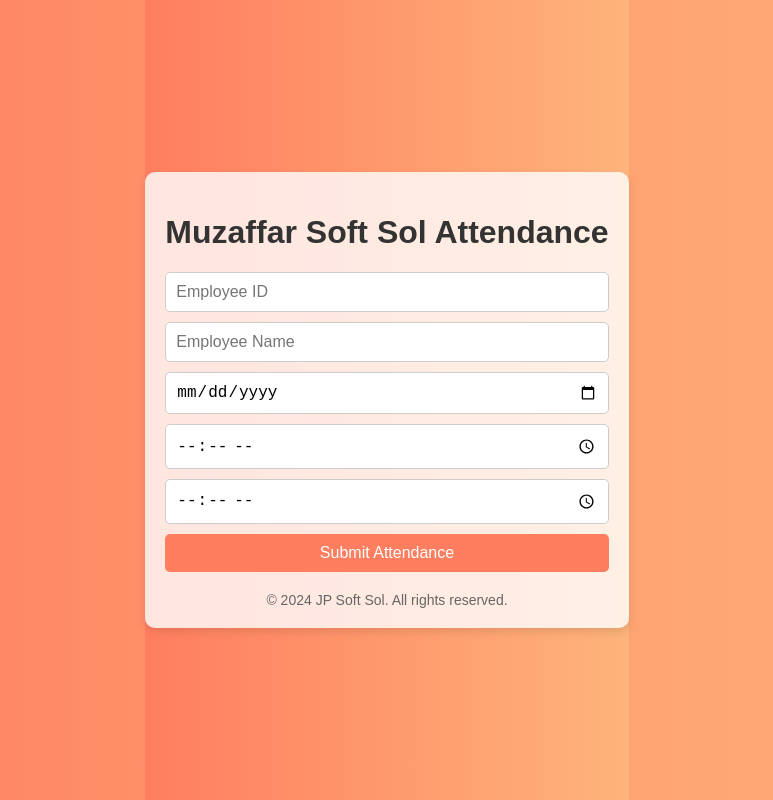
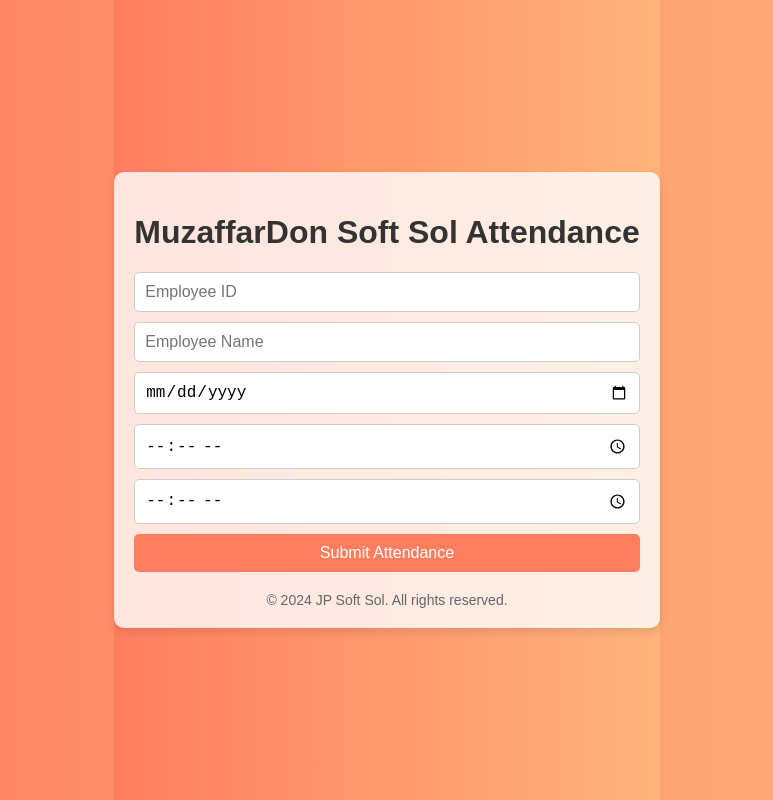
Before and after one commit to maheshseshadri18/html, a plain HTML site: page index.html in a window 1280 px wide. Shown: the whole page, without its empty margins (253-1026 px from the left). Drawn offline with Linux system fonts and the light colour scheme.

Commit message:
Update index.html

```diff
--- a/index.html
+++ b/index.html
@@ -77,7 +77,7 @@
 </head>
 <body>
     <div class="container">
-        <h1>Muzaffar Soft Sol Attendance</h1>
+        <h1>MuzaffarDon Soft Sol Attendance</h1>
         <form id="attendanceForm" action="#" method="post" onsubmit="showNotification(event)">
             <input type="text" name="employee_id" placeholder="Employee ID" required>
             <input type="text" name="employee_name" placeholder="Employee Name" required>
```
